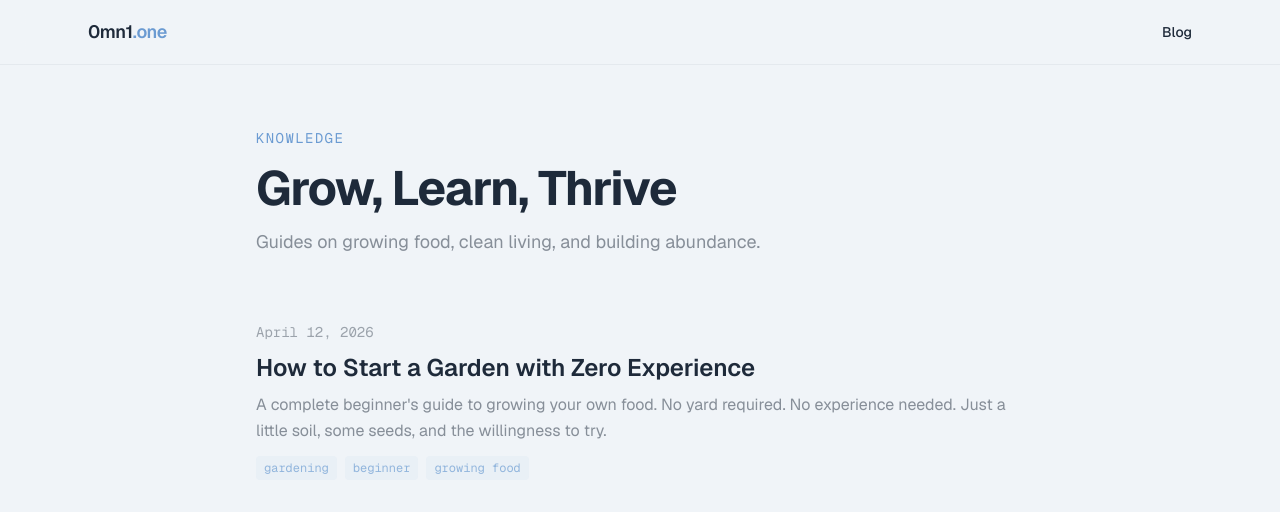
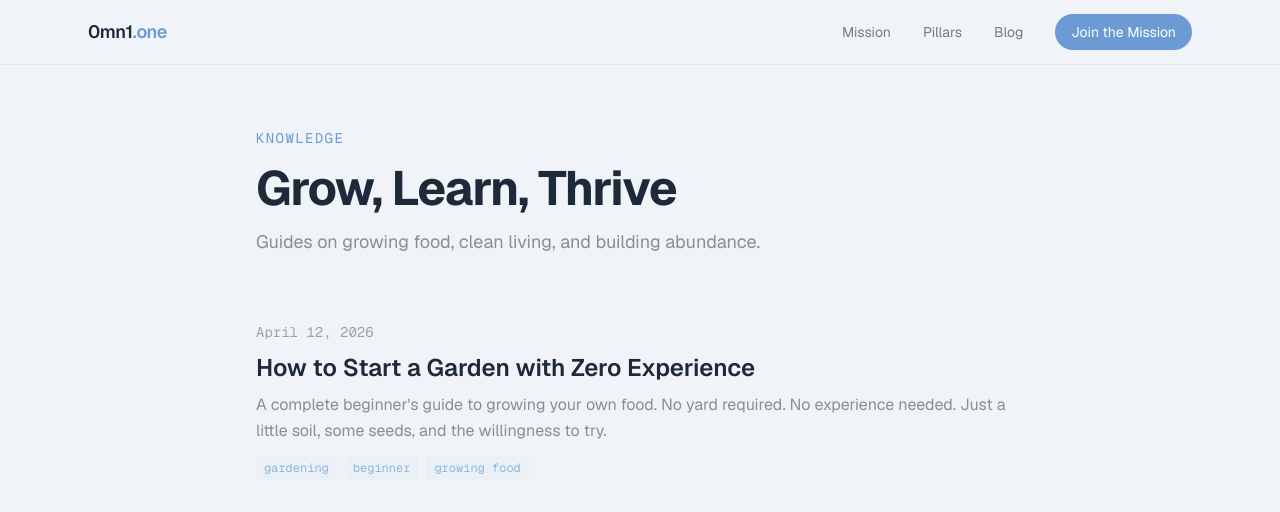
Before and after one commit to 0mn1one/0mn1.one, a Next.js app: page /blog in a window 1280 px wide. Shown: the top 512 px of the page. Built offline with nearby package versions, Linux system fonts and the light colour scheme.

Commit message:
Shared nav component across all pages

```diff
--- a/src/app/blog/[slug]/page.tsx
+++ b/src/app/blog/[slug]/page.tsx
@@ -1,4 +1,5 @@
 import { getAllPosts, getPostBySlug } from "@/lib/blog";
+import { Nav } from "@/components/nav";
 import Link from "next/link";
 import { notFound } from "next/navigation";
 import type { Metadata } from "next";
@@ -103,21 +104,7 @@ export default async function BlogPost({ params }: Props) {
 
   return (
     <>
-      <nav className="fixed top-0 left-0 right-0 z-50 backdrop-blur-md bg-background/80 border-b border-foreground/5">
-        <div className="max-w-6xl mx-auto px-6 h-16 flex items-center justify-between">
-          <Link href="/" className="text-lg font-semibold tracking-tight">
-            0mn1<span className="text-accent">.one</span>
-          </Link>
-          <div className="flex items-center gap-8 text-sm">
-            <Link
-              href="/blog"
-              className="text-foreground/60 hover:text-foreground transition-colors"
-            >
-              Blog
-            </Link>
-          </div>
-        </div>
-      </nav>
+      <Nav />
 
       <article className="pt-32 pb-24 px-6">
         <div className="max-w-3xl mx-auto">
--- a/src/app/blog/page.tsx
+++ b/src/app/blog/page.tsx
@@ -1,5 +1,6 @@
 import Link from "next/link";
 import { getAllPosts } from "@/lib/blog";
+import { Nav } from "@/components/nav";
 import type { Metadata } from "next";
 
 export const metadata: Metadata = {
@@ -13,21 +14,7 @@ export default function BlogIndex() {
 
   return (
     <>
-      <nav className="fixed top-0 left-0 right-0 z-50 backdrop-blur-md bg-background/80 border-b border-foreground/5">
-        <div className="max-w-6xl mx-auto px-6 h-16 flex items-center justify-between">
-          <Link href="/" className="text-lg font-semibold tracking-tight">
-            0mn1<span className="text-accent">.one</span>
-          </Link>
-          <div className="flex items-center gap-8 text-sm">
-            <Link
-              href="/blog"
-              className="text-foreground font-medium"
-            >
-              Blog
-            </Link>
-          </div>
-        </div>
-      </nav>
+      <Nav />
 
       <main className="pt-32 pb-24 px-6">
         <div className="max-w-3xl mx-auto">
--- a/src/app/page.tsx
+++ b/src/app/page.tsx
@@ -1,42 +1,5 @@
 import Link from "next/link";
-
-function Nav() {
-  return (
-    <nav className="fixed top-0 left-0 right-0 z-50 backdrop-blur-md bg-background/80 border-b border-foreground/5">
-      <div className="max-w-6xl mx-auto px-6 h-16 flex items-center justify-between">
-        <Link href="/" className="text-lg font-semibold tracking-tight">
-          0mn1<span className="text-accent">.one</span>
-        </Link>
-        <div className="flex items-center gap-8 text-sm">
-          <Link
-            href="#mission"
-            className="text-foreground/60 hover:text-foreground transition-colors"
-          >
-            Mission
-          </Link>
-          <Link
-            href="#pillars"
-            className="text-foreground/60 hover:text-foreground transition-colors"
-          >
-            Pillars
-          </Link>
-          <Link
-            href="/blog"
-            className="text-foreground/60 hover:text-foreground transition-colors"
-          >
-            Blog
-          </Link>
-          <Link
-            href="#join"
-            className="px-4 py-2 bg-accent text-white rounded-full text-sm hover:bg-accent-light transition-colors"
-          >
-            Join the Mission
-          </Link>
-        </div>
-      </div>
-    </nav>
-  );
-}
+import { Nav } from "@/components/nav";
 
 function Hero() {
   return (
--- /dev/null
+++ b/src/components/nav.tsx
@@ -0,0 +1,39 @@
+import Link from "next/link";
+
+export function Nav() {
+  return (
+    <nav className="fixed top-0 left-0 right-0 z-50 backdrop-blur-md bg-background/80 border-b border-foreground/5">
+      <div className="max-w-6xl mx-auto px-6 h-16 flex items-center justify-between">
+        <Link href="/" className="text-lg font-semibold tracking-tight">
+          0mn1<span className="text-accent">.one</span>
+        </Link>
+        <div className="flex items-center gap-8 text-sm">
+          <Link
+            href="/#mission"
+            className="text-foreground/60 hover:text-foreground transition-colors"
+          >
+            Mission
+          </Link>
+          <Link
+            href="/#pillars"
+            className="text-foreground/60 hover:text-foreground transition-colors"
+          >
+            Pillars
+          </Link>
+          <Link
+            href="/blog"
+            className="text-foreground/60 hover:text-foreground transition-colors"
+          >
+            Blog
+          </Link>
+          <Link
+            href="/#join"
+            className="px-4 py-2 bg-accent text-white rounded-full text-sm hover:bg-accent-light transition-colors"
+          >
+            Join the Mission
+          </Link>
+        </div>
+      </div>
+    </nav>
+  );
+}
```
